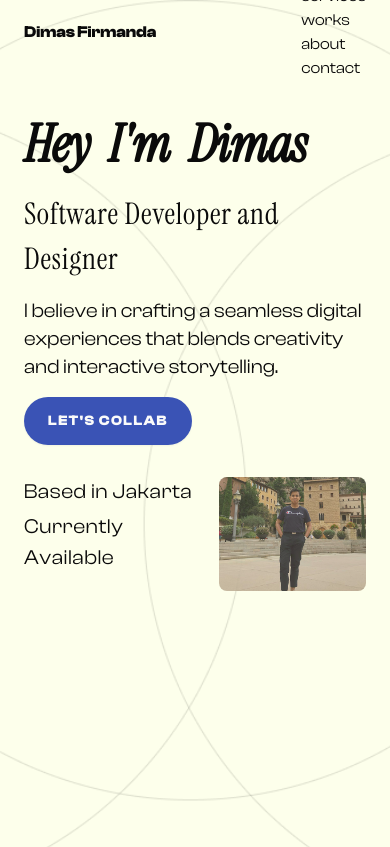
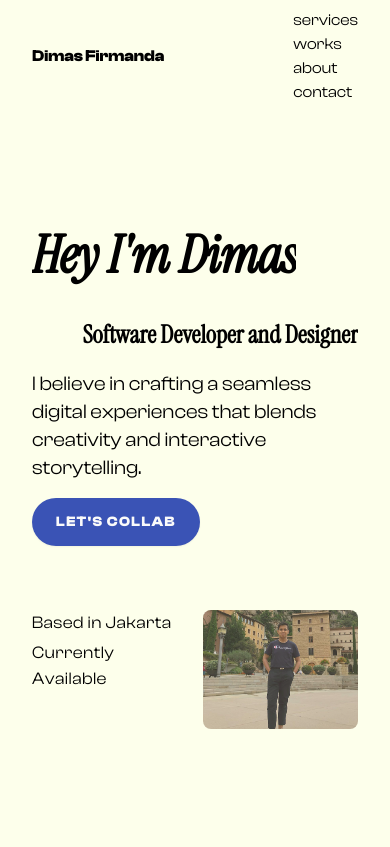
Before and after one commit to dim-27/my-portfolio-v2, a Next.js app: page / in a window 390 px wide. Shown: the top 847 px of the page. Built offline with nearby package versions, Linux system fonts and the light colour scheme.

Commit message:
portfolio v2: 1. improve homepage responsiveness

```diff
--- a/src/app/globals.css
+++ b/src/app/globals.css
@@ -2,7 +2,6 @@
 @import "tw-animate-css";
 
 @custom-variant dark (&:is(.dark *));
-
 
 @theme inline {
   --text-fluid-xs: clamp(1.0417rem, 0.9279rem + 0.569vw, 1.44rem);
@@ -14,11 +13,13 @@
   --text-fluid-2xl: clamp(2.592rem, 2.077rem + 2.575vw, 4.3945rem);
   --text-fluid-3xl: clamp(3.1104rem, 2.4296rem + 3.4039vw, 5.4932rem);
   --text-fluid-4xl: clamp(3.7325rem, 2.8371rem + 4.4771vw, 12.8665rem);
+  --text-fluid-5xl: clamp(7.275rem, 4.225rem + 4.875vw, 15.475rem);
   --radius-sm: calc(var(--radius) - 4px);
   --radius-md: calc(var(--radius) - 2px);
   --radius-lg: var(--radius);
   --radius-xl: calc(var(--radius) + 4px);
-  --color-background: var(--background);
+  --color-primary-background: var(--background-primary);
+  --color-secondary-background: var(--background-secondary);
   --color-foreground: var(--foreground);
   --color-card: var(--card);
   --color-card-foreground: var(--card-foreground);
@@ -53,7 +54,8 @@
 
 :root {
   --radius: 0.625rem;
-  --background: oklch(0.9932 0.0262 111.51);
+  --background-primary: oklch(0.9932 0.0262 111.51);
+  --background-secondary: oklch(0.4794 0.1578 268.92);
   --foreground: oklch(0.145 0 0);
   --card: oklch(1 0 0);
   --card-foreground: oklch(0.145 0 0);
@@ -119,12 +121,3 @@
   --sidebar-border: oklch(1 0 0 / 10%);
   --sidebar-ring: oklch(0.556 0 0);
 }
-
-@layer base {
-  * {
-    @apply border-border outline-ring/50;
-  }
-  body {
-    @apply bg-background text-foreground;
-  }
-}
--- a/src/app/layout.tsx
+++ b/src/app/layout.tsx
@@ -5,8 +5,7 @@ import { headingFontItalic, headingFontRegular, primaryFont } from "@/lib/font";
 import Image from "next/image";
 
 export const metadata: Metadata = {
-  title: "Create Next App",
-  description: "Generated by create next app",
+  title: "Dimas Firmanda",
 };
 
 export default function RootLayout({
@@ -17,18 +16,10 @@ export default function RootLayout({
   return (
     <html lang="en" className={`${primaryFont.variable}${headingFontItalic.variable}${headingFontRegular.variable}`}>
       <body
-        className={`${primaryFont.className} relative`}
+        className={`${primaryFont.className} w-full min-h-screen`}
         >
-             <Image
-              src="/images/elipse.png"
-              alt="Profile 1"
-              fill
-              className="object-cover opacity-50 inset-0 -z-10"
-            />
-          <div className="mx-6 md:mx-16">
-            <Navbar/>
-            {children}
-          </div>
+        <Navbar/>
+        {children}
       </body>
     </html>
   );
--- a/src/app/page.tsx
+++ b/src/app/page.tsx
@@ -1,81 +1,12 @@
 "use client";
-import { Button } from "@/components/ui/button/button";
-import { headingFontItalic, headingFontRegular, primaryFont } from "@/lib/font";
-import Image from "next/image";
-import * as motion from "motion/react-client";
+import Hero from "@/components/home/hero";
+import Services from "@/components/home/services";
 
 export default function Home() {
-  const text = "Hey I'm Dimas"
-
   return (
-    <div className="min-h-screen">
-      <main className="w-full">
-        <div className="pt-4 md:pt-8 leading-24 my-4 md:my-8">
-          <motion.h1 className={`${headingFontItalic.className} font-extrabold text-fluid-3xl sm:text-fluid-4xl gap-1`}
-              initial={{opacity: 0}}
-              whileInView={{opacity: 1}}
-              viewport={{once: true}}
-              transition={{duration: 1}}
-            >
-              {text.split("").map((word, index) => (
-                <motion.span
-                  key={index}
-                  initial={{opacity: 0, x: -10}}
-                  whileInView={{opacity: 1, x: 10}}
-                  viewport={{once: true}}
-                  className="text-nowrap"
-                  transition={{duration: 1, delay: 0.02 * index, ease: [0.4, 0, 0.2, 1]}}
-                  style={{marginRight: word === " " ? "0.2em" : "-0.02em"}}
-                >
-                  {word}
-                </motion.span>
-              ))}
-            </motion.h1>
-            <motion.h3 className={`${headingFontRegular.className} font-extralight text-fluid-lg tracking-wide leading-normal flex justify-end`}
-              initial={{opacity: 0, x: 20}}
-              whileInView={{opacity: 1, x: 0}}
-              viewport={{once: true}}
-              transition={{duration:1, delay: 1}}
-            >
-              Software Developer and Designer
-            </motion.h3>
-        </div>
-        <div className="flex flex-col justify-around md:flex-row gap-8">
-          <motion.div className={`${primaryFont.className} flex flex-row md:flex-col gap-4 order-2 md:order-1`}
-            initial={{opacity: 0, y: 20}}
-            whileInView={{opacity: 1, y: 0}}
-            viewport={{once: true}}
-            transition={{duration:1, delay: 1, ease: [0.4, 0, 0.2, 1]}}
-          >
-            <div className="flex flex-col gap-1">
-              <p className={`font-regular text-fluid-sm tracking-wide`}>Based in Jakarta</p>
-              <p className={`font-regular text-fluid-sm tracking-wide`}>Currently Available</p>
-            </div>
-            <div className="w-40 md:w-full max-w-5xl">
-              <Image
-                src="/images/profile2.png"
-                alt="Profile 1"
-                priority
-                width={1200}
-                height={800}
-                className=" object-cover rounded-md w-full h-full"
-              />
-            </div>
-          </motion.div>
-          <div className="flex flex-col md:text-right gap-4 order-1 md:order-2">
-            <motion.div
-              className="space-y-4"
-              initial={{opacity: 0, x: 20}}
-              whileInView={{opacity: 1, x: 0}}
-              viewport={{once: true}}
-              transition={{duration:1, delay: 1}}
-            >
-              <h1 className={`${primaryFont.className} max-w-md font-regular text-xl lg:text-2xl`}>I believe in crafting a seamless digital experiences that blends creativity and interactive storytelling.</h1>
-              <Button size="lg" className="rounded-full p-6" variant="default">LET'S COLLAB</Button>
-            </motion.div>
-          </div>
-        </div>
-      </main>
-    </div>
+    <main>
+      <Hero/>
+      <Services/>
+    </main>
   );
 }
--- /dev/null
+++ b/src/components/home/hero.tsx
@@ -0,0 +1,76 @@
+"use client";
+import { Button } from "@/components/ui/button/button";
+import { headingFontItalic, headingFontRegular, primaryFont } from "@/lib/font";
+import Image from "next/image";
+import * as motion from "motion/react-client";
+
+export default function Hero() {
+  const text = "Hey I'm Dimas"
+  return (
+    <div className="bg-primary-background w-full p-8 min-h-screen">
+      <section className="max-w-6xl mx-auto my-24">
+        <span className={`${headingFontItalic.className} font-extrabold text-fluid-3xl sm:text-fluid-5xl inline-block overflow-hidden`}
+          >
+            {text.split("").map((word, index) => (
+              <motion.span
+                key={index}
+                initial={{y: '100%'}}
+                animate={{y: '0%'}}
+                viewport={{once: true}}
+                className="inline-block"
+                transition={{duration: 1, delay: 0.04 * index, ease: [0.2, 0.65, 0.3, 0.9]}}
+                style={{marginRight: word === " " ? "0.2em" : "-0.02em"}}
+              >
+                {word}
+              </motion.span>
+            ))}
+        </span>
+        <div className="relative overflow-hidden">
+          <motion.h3 className={`${headingFontRegular.className} font-black text-fluid-base leading-normal flex justify-end my-4`}
+            initial={{y: '100%', opacity: 0}}
+            animate={{y: '0%', opacity: 1}}
+            viewport={{once: true}}
+            transition={{duration:0.9, delay: 1, ease: [0.2, 0.65, 0.3, 0.9]}}
+          >
+            Software Developer and Designer
+          </motion.h3>
+        </div>
+        <div className="flex flex-col justify-around md:flex-row gap-16 md:gap-4">
+          <motion.div className={`${primaryFont.className} flex flex-row md:flex-col gap-4 order-2 md:order-1`}
+            initial={{opacity: 0, y: 20}}
+            animate={{opacity: 1, y: 0}}
+            viewport={{once: true}}
+            transition={{duration:1, delay: 1, ease: [0.4, 0, 0.2, 1]}}
+          >
+            <div className="flex flex-col gap-1">
+              <p className={`font-regular text-fluid-xs tracking-wide`}>Based in Jakarta</p>
+              <p className={`font-regular text-fluid-xs tracking-wide`}>Currently Available</p>
+            </div>
+            <div className="w-40 md:w-full max-w-6xl">
+              <Image
+                src="/images/profile2.png"
+                alt="Profile 1"
+                priority
+                width={1200}
+                height={800}
+                className=" object-cover rounded-md w-full h-full"
+              />
+            </div>
+          </motion.div>
+          <div className="flex flex-col md:text-right gap-4 order-1 md:order-2 justify-end">
+            <motion.div
+              className="space-y-4"
+              initial={{opacity: 0, x: 20}}
+              animate={{opacity: 1, x: 0}}
+              viewport={{once: true}}
+              transition={{duration:1, delay: 1}}
+            >
+              <h1 className={`${primaryFont.className} max-w-md font-regular text-xl lg:text-2xl`}>I believe in crafting a seamless digital experiences that blends creativity and interactive storytelling.</h1>
+              <Button size="lg" className="rounded-full p-6" variant="default">LET'S COLLAB</Button>
+            </motion.div>
+          </div>
+        </div>
+      </section>
+    </div>
+  )
+}
--- /dev/null
+++ b/src/components/home/services.tsx
@@ -0,0 +1,31 @@
+import { headingFontItalic, headingFontRegular, primaryFont } from "@/lib/font";
+
+export default function Services() {
+  return (
+    <div className="bg-secondary-background w-full min-h-screen">
+      <section className="max-w-6xl mx-auto text-primary-foreground p-8">
+        <h1 className={`${headingFontItalic.className} font-extrabold text-fluid-3xl sm:text-fluid-4xl inline-block border-b-2 mb-16`}>What I Offer</h1>
+        <div className="flex flex-col gap-12">
+          <div className="w-full flex justify-starts items-start">
+            <div className="max-w-md">
+              <h2 className={`${headingFontRegular.className} text-fluid-xl`}>1. Web Development</h2>
+              <p className={`${primaryFont.className} font-light text-fluid-xs`}>I believe in crafting a seamless digital experiences that blends creativity and interactive storytelling.</p>
+            </div>
+          </div>
+          <div className="w-full flex justify-center items-center md:text-center">
+            <div className="max-w-md">
+              <h2 className={`${headingFontRegular.className} text-fluid-xl`}>2. UI/UX Design</h2>
+              <p className={`${primaryFont.className} font-light text-fluid-xs`}>I believe in crafting a seamless digital experiences that blends creativity and interactive storytelling.</p>
+            </div>
+          </div>
+          <div className="w-full flex justify-end items-end md:text-right">
+            <div className="max-w-md">
+              <h2 className={`${headingFontRegular.className} text-fluid-xl`}>3. UI/UX Design</h2>
+              <p className={`${primaryFont.className} font-light text-fluid-xs`}>I believe in crafting a seamless digital experiences that blends creativity and interactive storytelling.</p>
+            </div>
+          </div>
+        </div>
+      </section>
+    </div>
+  )
+}
--- a/src/components/ui/navbar/navbar.tsx
+++ b/src/components/ui/navbar/navbar.tsx
@@ -2,8 +2,8 @@
 
 export default function Navbar() {
   return (
-    <nav className='w-full mx-a'>
-      <div className="flex justify-between items-center h-16">
+    <nav className='w-full bg-primary-background pt-6'>
+      <div className="flex justify-between items-center h-16 mx-auto max-w-7xl px-8">
         <div className="font-bold">Dimas Firmanda</div>
         <ul className="flex flex-col md:flex-row md:gap-4 font-regular">
           <li>services</li>
```
